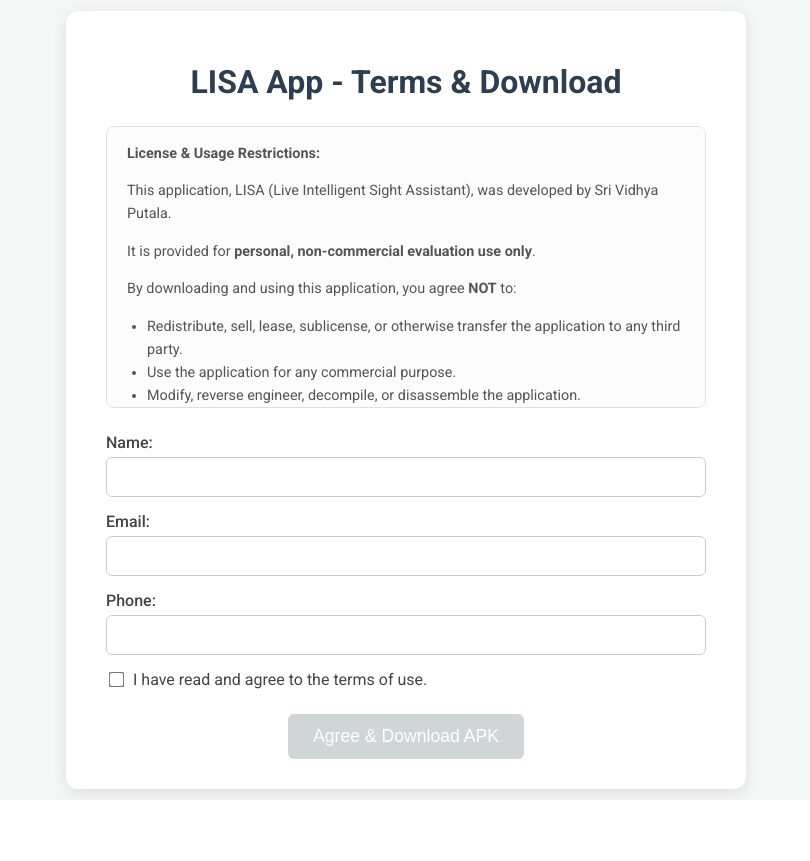
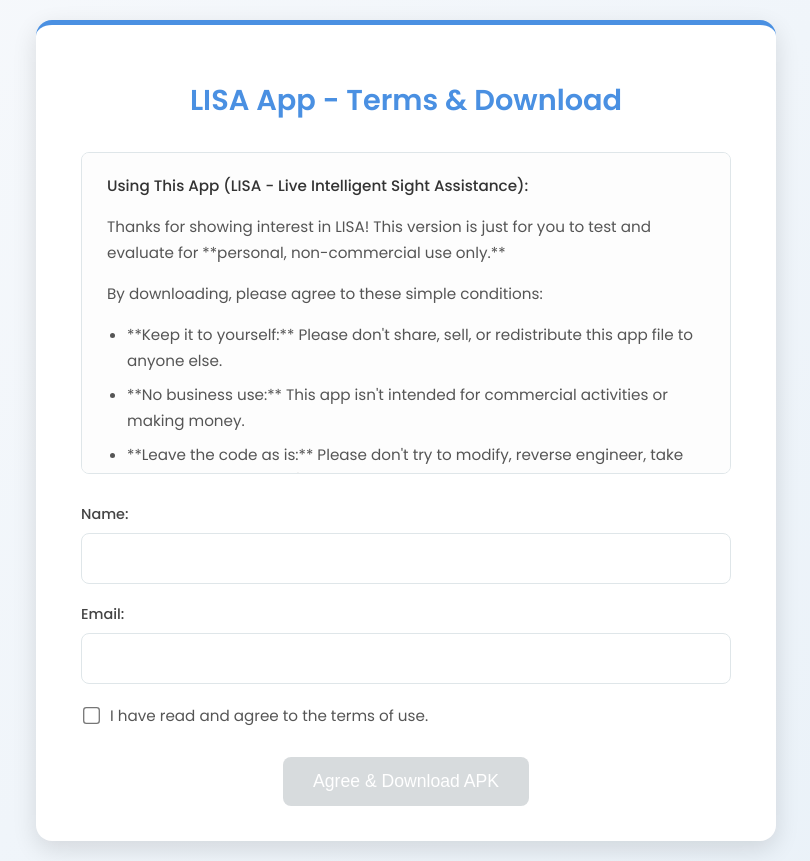
Before and after one commit to SVidhya4/app-agreement, a Flask app: page / in a window 1280 px wide. Shown: the whole page, without its empty margins (234-1044 px from the left). Before the commit the page ends 800 px from the top, so only its background shows below. Run offline with Flask 3, Linux system fonts and the light colour scheme.

Commit message:
Revised Server

```diff
--- a/server.py
+++ b/server.py
@@ -17,10 +17,9 @@ DATABASE_NAME = "lisa_app_agreements"
 COLLECTION_NAME = "agreements"
 
 # --- APK Download Link ---
-# Load APK_DOWNLOAD_URL from environment variable or use an empty default
 APK_DOWNLOAD_URL = os.environ.get('APK_DOWNLOAD_URL', '')
 
-# Function to get MongoDB collection and client
+# Function to get MongoDB connection
 def get_db_collection():
     client = None
     try:
@@ -34,7 +33,7 @@ def get_db_collection():
         print(f"Error connecting to MongoDB (ConnectionFailure): {e}")
         if client: client.close()
         return None, None
-    except Exception as e: # Catch other potential errors like configuration errors
+    except Exception as e:
         print(f"An unexpected error occurred connecting to MongoDB: {e}")
         if client: client.close()
         return None, None
@@ -42,7 +41,6 @@ def get_db_collection():
 # --- Route to display the agreement page ---
 @app.route('/')
 def index():
-    # Ensure agreement.html is in the 'templates' folder
     return render_template('agreement.html')
 
 # --- Route to handle the form submission ---
@@ -50,43 +48,37 @@ def index():
 def submit_agreement():
     name = request.form.get('user_name', '').strip()
     email = request.form.get('user_email', '').strip().lower() # Store email lowercase
-    phone = request.form.get('user_phone', '').strip()
+    # REMOVED: phone = request.form.get('user_phone', '').strip()
     agree = request.form.get('agree_terms')
 
     # --- Server-Side Validation ---
     if not name or not email:
-        flash("Name and Email are required.")
+        flash("Name and Email are required.", "error") # Added error category
         return redirect(url_for('index'))
     if agree != 'yes':
-        flash("You must agree to the terms.")
+        flash("You must agree to the terms.", "error")
         return redirect(url_for('index'))
-    # Check if download URL is configured
     if not APK_DOWNLOAD_URL:
-        flash("Download link is not configured.")
+        flash("Download link is not configured.", "error")
         print("ERROR: APK_DOWNLOAD_URL is not set.")
         return redirect(url_for('index'))
 
     # --- Connect to MongoDB ---
     collection, client = get_db_collection()
     if collection is None:
-        flash("Database connection error. Please try again later.")
+        flash("Database connection error. Please try again later.", "error")
         return redirect(url_for('index'))
 
-    # Default redirect is the download link
-    redirect_url = APK_DOWNLOAD_URL
+    redirect_url = APK_DOWNLOAD_URL # Default redirect is the download link
 
     try:
-        # --- Check for existing email or phone ---
-        query_conditions = [{"email": email}]
-        if phone:
-            query_conditions.append({"phone": phone})
-
-        existing_agreement = collection.find_one({"$or": query_conditions})
+        # --- Check for existing email ---
+        # REMOVED phone check from query
+        existing_agreement = collection.find_one({"email": email})
 
         if existing_agreement:
             # If entry exists, log it and prepare to redirect to download
-            print(f"Duplicate entry attempt for email: {email} or phone: {phone}. Redirecting to download.")
-            # redirect_url is already set to APK_DOWNLOAD_URL
+            print(f"Duplicate entry attempt for email: {email}. Redirecting to download.")
             pass # Skip insertion
 
         else:
@@ -94,33 +86,29 @@ def submit_agreement():
             agreement_doc = {
                 "name": name,
                 "email": email,
-                "phone": phone if phone else None,
+                # REMOVED: "phone": phone if phone else None,
                 "agreed_at": datetime.now(timezone.utc)
             }
             result = collection.insert_one(agreement_doc)
             print(f"Agreement recorded for new user: {name} ({email}) with ID: {result.inserted_id}")
-            # redirect_url remains APK_DOWNLOAD_URL
 
     # --- Error Handling ---
     except DuplicateKeyError as e:
-         # Race condition duplicate - still redirect to download
-         print(f"Duplicate key error (race condition) for email: {email} or phone: {phone}. Redirecting to download.")
-         pass # redirect_url is already APK_DOWNLOAD_URL
+         print(f"Duplicate key error (race condition) for email: {email}. Redirecting to download.")
+         pass # Still redirect to download
     except OperationFailure as e:
         print(f"Error during MongoDB operation: {e.details}")
-        flash("Database operation error. Please try again.")
-        redirect_url = url_for('index') # On DB error, redirect back to index
+        flash("Database operation error. Please try again.", "error")
+        redirect_url = url_for('index')
     except Exception as e:
         print(f"An unexpected error occurred: {e}")
-        flash("An unexpected error occurred. Please try again.")
-        redirect_url = url_for('index') # On other errors, redirect back to index
+        flash("An unexpected error occurred. Please try again.", "error")
+        redirect_url = url_for('index')
     finally:
         if client:
-            client.close() # Ensure the connection is closed
+            client.close()
 
     # --- Perform the redirect ---
-    # Will redirect to APK_DOWNLOAD_URL on success or duplicate,
-    # or back to index() on database/unexpected errors.
     return redirect(redirect_url)
 
 
--- /dev/null
+++ b/static/style.css
@@ -0,0 +1,201 @@
+:root {
+            --primary-color: #4a90e2; /* A slightly softer blue */
+            --secondary-color: #50e3c2; /* A teal accent */
+            --dark-text: #333;
+            --light-text: #555;
+            --background-light: #f7f9fc;
+            --background-card: #ffffff;
+            --border-color: #dfe6e9;
+            --error-color: #e74c3c;
+            --success-color: #2ecc71;
+            --disabled-color: #bdc3c7;
+        }
+
+        body {
+            font-family: 'Poppins', sans-serif; /* Changed font */
+            /* Subtle gradient background */
+            background: linear-gradient(135deg, var(--background-light) 0%, #e9f1f8 100%);
+            color: var(--dark-text);
+            margin: 0;
+            padding: 20px; /* Add padding for smaller screens */
+            display: flex;
+            justify-content: center;
+            align-items: center;
+            min-height: 100vh;
+            box-sizing: border-box;
+        }
+
+        .container {
+            background-color: var(--background-card);
+            padding: 35px 45px;
+            border-radius: 16px; /* More rounded */
+            box-shadow: 0 8px 25px rgba(0, 0, 0, 0.12); /* Slightly stronger shadow */
+            max-width: 650px;
+            width: 100%; /* Adjust width for responsiveness */
+            text-align: center;
+            border-top: 5px solid var(--primary-color); /* Accent border */
+        }
+
+        h1 {
+            color: var(--primary-color);
+            margin-bottom: 30px;
+            font-weight: 600; /* Slightly less bold */
+            font-size: 1.8em;
+        }
+        /* Optional: Add LISA logo */
+        .logo {
+             width: 60px; /* Adjust size as needed */
+             height: auto;
+             margin-bottom: 20px;
+             opacity: 0.8;
+        }
+
+        .terms {
+            border: 1px solid var(--border-color);
+            border-radius: 8px;
+            padding: 20px 25px;
+            margin-bottom: 30px;
+            background-color: #fdfdfd;
+            max-height: 280px;
+            overflow-y: auto;
+            text-align: left;
+            line-height: 1.7;
+            font-size: 0.95em;
+            color: var(--light-text);
+        }
+
+        .terms p:first-child, .terms p:last-child {
+            margin-top: 0;
+            margin-bottom: 0;
+        }
+         .terms strong {
+            color: var(--dark-text);
+            font-weight: 500;
+         }
+
+        .terms ul {
+            padding-left: 20px;
+            margin-top: 10px;
+            margin-bottom: 15px;
+        }
+         .terms li {
+             margin-bottom: 8px;
+         }
+
+        label {
+            display: block;
+            margin-bottom: 8px;
+            text-align: left;
+            font-weight: 500;
+            color: #444;
+            font-size: 0.9em;
+        }
+
+        input[type="text"], input[type="email"], input[type="tel"] {
+            width: 100%;
+            padding: 12px 15px;
+            margin-bottom: 20px;
+            box-sizing: border-box;
+            border: 1px solid var(--border-color);
+            border-radius: 8px;
+            font-size: 1em;
+            font-family: 'Poppins', sans-serif;
+            transition: border-color 0.3s ease, box-shadow 0.3s ease;
+        }
+
+        input:focus {
+            border-color: var(--primary-color);
+            box-shadow: 0 0 0 3px rgba(74, 144, 226, 0.2); /* Subtle glow on focus */
+            outline: none;
+        }
+
+        .checkbox-container {
+            text-align: left;
+            margin-bottom: 30px;
+            display: flex;
+            align-items: center;
+            cursor: pointer; /* Make the whole area clickable */
+        }
+
+        .checkbox-container input[type="checkbox"] {
+            margin-right: 12px;
+            width: auto;
+            transform: scale(1.3); /* Slightly larger checkbox */
+            accent-color: var(--primary-color); /* Color the checkbox */
+             cursor: pointer;
+        }
+
+        .checkbox-container label {
+            margin-bottom: 0;
+            font-weight: 400; /* Normal weight */
+            font-size: 0.95em;
+            color: var(--light-text);
+             cursor: pointer;
+        }
+
+        button {
+            padding: 14px 30px;
+            font-size: 1.1em;
+            font-weight: 500;
+            cursor: pointer;
+            border: none;
+            border-radius: 8px;
+            background-color: var(--primary-color);
+            color: white;
+            transition: background-color 0.3s ease, transform 0.1s ease, box-shadow 0.3s ease;
+            box-shadow: 0 4px 6px rgba(50, 50, 93, 0.11), 0 1px 3px rgba(0, 0, 0, 0.08);
+        }
+
+        button:hover:not(:disabled) {
+            background-color: #3a7bc8; /* Slightly adjusted hover blue */
+            transform: translateY(-2px); /* Slight lift on hover */
+             box-shadow: 0 7px 14px rgba(50, 50, 93, 0.1), 0 3px 6px rgba(0, 0, 0, 0.08);
+        }
+         button:active:not(:disabled) {
+             transform: translateY(1px); /* Push down on click */
+         }
+
+        button:disabled {
+            background-color: var(--disabled-color);
+            opacity: 0.6;
+            cursor: not-allowed;
+            box-shadow: none;
+        }
+
+        .error-message {
+            color: var(--error-color);
+            font-size: 0.85em;
+            margin-top: -20px; /* Pull up below checkbox */
+            margin-bottom: 20px;
+            text-align: left;
+            font-weight: 500;
+        }
+         /* Style for flashed messages from Flask */
+        .flash-messages {
+             list-style: none;
+             padding: 0;
+             margin-bottom: 20px;
+         }
+         .flash-messages li {
+             padding: 10px 15px;
+             border-radius: 6px;
+             margin-bottom: 10px;
+             font-weight: 500;
+         }
+         .flash-messages .success { background-color: #d4edda; color: #155724; border: 1px solid #c3e6cb;}
+         .flash-messages .error { background-color: #f8d7da; color: #721c24; border: 1px solid #f5c6cb;}
+
+         /* Optional: Add spinner for submit button */
+         .spinner {
+            display: inline-block;
+            width: 18px;
+            height: 18px;
+            border: 3px solid rgba(255,255,255,.3);
+            border-radius: 50%;
+            border-top-color: #fff;
+            animation: spin 1s ease-in-out infinite;
+            margin-left: 10px;
+            vertical-align: middle;
+            display: none; /* Hide by default */
+        }
+        @keyframes spin { to { transform: rotate(360deg); } }
--- a/templates/agreement.html
+++ b/templates/agreement.html
@@ -6,131 +6,52 @@
     <title>LISA App - Terms & Download</title>
     <link rel="preconnect" href="https://fonts.googleapis.com">
     <link rel="preconnect" href="https://fonts.gstatic.com" crossorigin>
-    <link href="https://fonts.googleapis.com/css2?family=Roboto:wght@400;500;700&display=swap" rel="stylesheet">
-    <style>
-        body {
-            font-family: 'Roboto', sans-serif;
-            background-color: #f4f7f6; /* Light gray background */
-            color: #333; /* Darker text */
-            margin: 0;
-            padding: 0;
-            display: flex;
-            justify-content: center;
-            align-items: center;
-            min-height: 100vh;
-        }
-
-        .container {
-            background-color: #ffffff; /* White card */
-            padding: 30px 40px;
-            border-radius: 12px; /* Rounded corners */
-            box-shadow: 0 4px 15px rgba(0, 0, 0, 0.1); /* Subtle shadow */
-            max-width: 600px;
-            width: 90%;
-            text-align: center;
-        }
-
-        h1 {
-            color: #2c3e50; /* Dark blue-gray heading */
-            margin-bottom: 25px;
-            font-weight: 700;
-        }
-
-        .terms {
-            border: 1px solid #e0e0e0; /* Lighter border */
-            border-radius: 8px;
-            padding: 15px 20px;
-            margin-bottom: 25px;
-            background-color: #fcfcfc;
-            max-height: 250px; /* Increased height */
-            overflow-y: auto; /* Enable scrolling */
-            text-align: left; /* Align terms text left */
-            line-height: 1.6;
-            font-size: 0.9em;
-            color: #555;
-        }
-
-        .terms p:first-child {
-            margin-top: 0;
-        }
-
-        .terms ul {
-            padding-left: 20px;
-        }
-        label { display: block; margin-bottom: 5px; text-align: left; font-weight: 500; color: #444; }
-        input[type="text"], input[type="email"], input[type="tel"] {
-            width: 100%;
-            padding: 10px 12px;
-            margin-bottom: 15px;
-            box-sizing: border-box;
-            border: 1px solid #ccc;
-            border-radius: 6px;
-            font-size: 1em;
-            transition: border-color 0.3s ease;
-        }
-        input:focus { border-color: #3498db; outline: none; }
-        .checkbox-container { text-align: left; margin-bottom: 25px; display: flex; align-items: center; }
-        .checkbox-container input { margin-right: 10px; width: auto; transform: scale(1.2); }
-        .checkbox-container label { margin-bottom: 0; font-weight: normal; } /* Label next to checkbox */
-        button {
-            padding: 12px 25px;
-            font-size: 1.1em;
-            font-weight: 500;
-            cursor: pointer;
-            border: none;
-            border-radius: 6px;
-            background-color: #3498db; /* Primary blue */
-            color: white;
-            transition: background-color 0.3s ease, opacity 0.3s ease;
-        }
-
-        button:hover:not(:disabled) {
-            background-color: #2980b9; /* Darker blue on hover */
-        }
-
-        button:disabled {
-            background-color: #bdc3c7; /* Gray when disabled */
-            opacity: 0.7;
-            cursor: not-allowed;
-        }
-        .error-message { color: #e74c3c; font-size: 0.9em; margin-top: -10px; margin-bottom: 15px; text-align: left; }
-    </style>
+    <link href="https://fonts.googleapis.com/css2?family=Poppins:wght@400;500;600;700&display=swap" rel="stylesheet">
+    <link rel="stylesheet" href="{{ url_for('static', filename='style.css') }}">
 </head>
 <body>
     <div class="container">
         <h1>LISA App - Terms & Download</h1>
 
+        {% with messages = get_flashed_messages(with_categories=true) %}
+          {% if messages %}
+            <ul class="flash-messages">
+            {% for category, message in messages %}
+              <li class="{{ category or 'message' }}">{{ message }}</li>
+            {% endfor %}
+            </ul>
+          {% endif %}
+        {% endwith %}
+
         <div class="terms">
-            <p><strong>License & Usage Restrictions:</strong></p>
-            <p>This application, LISA (Live Intelligent Sight Assistant), was developed by Sri Vidhya Putala.</p>
-            <p>It is provided for <strong>personal, non-commercial evaluation use only</strong>.</p>
-            <p>By downloading and using this application, you agree <strong>NOT</strong> to:</p>
+            <p><strong>Using This App (LISA - Live Intelligent Sight Assistance):</strong></p>
+            <p>Thanks for showing interest in LISA! This version is just for you to test and evaluate for **personal, non-commercial use only.**</p>
+            <p>By downloading, please agree to these simple conditions:</p>
             <ul>
-                <li>Redistribute, sell, lease, sublicense, or otherwise transfer the application to any third party.</li>
-                <li>Use the application for any commercial purpose.</li>
-                <li>Modify, reverse engineer, decompile, or disassemble the application.</li>
-                <li>Claim authorship of the application or include it in any resume, portfolio, curriculum vitae, or academic submission (other than the original author's).</li>
-            </ul>
-            <p>All ownership, copyright, and intellectual property rights remain with Sri Vidhya Putala.</p>
-             <p>Copyright © 2025 Sri Vidhya Putala. All rights reserved.</p>
+                <li>**Keep it to yourself:** Please don't share, sell, or redistribute this app file to anyone else.</li>
+                <li>**No business use:** This app isn't intended for commercial activities or making money.</li>
+                <li>**Leave the code as is:** Please don't try to modify, reverse engineer, take apart, or copy the app's code.</li>
+                </ul>
+            <p>Copyright © 2025 Sri Vidhya Putala. All rights reserved.</p>
         </div>
 
-        <form id="agreementForm" action="/submit" method="POST">
+        <form id="agreementForm" action="{{ url_for('submit_agreement') }}" method="POST">
             <label for="nameInput">Name:</label>
             <input type="text" id="nameInput" name="user_name" required>
 
             <label for="emailInput">Email:</label>
             <input type="email" id="emailInput" name="user_email" required>
 
-            <label for="phoneInput">Phone:</label>
-            <input type="tel" id="phoneInput" name="user_phone"> <div class="checkbox-container">
+            <div class="checkbox-container">
                 <input type="checkbox" id="agreeCheckbox" name="agree_terms" value="yes" required>
                 <label for="agreeCheckbox">I have read and agree to the terms of use.</label>
             </div>
-             <div id="checkboxError" class="error-message" style="display: none;">You must agree to the terms.</div>
+            <div id="checkboxError" class="error-message" style="display: none;">You must agree to the terms to proceed.</div>
 
-
-            <button type="submit" id="submitButton" disabled>Agree & Download APK</button>
+            <button type="submit" id="submitButton" disabled>
+                Agree & Download APK
+                <span class="spinner"></span>
+            </button>
         </form>
     </div>
 
@@ -139,22 +60,26 @@
     const submitButton = document.getElementById('submitButton');
     const checkboxError = document.getElementById('checkboxError');
     const form = document.getElementById('agreementForm');
+    const spinner = submitButton.querySelector('.spinner');
 
     // Enable button only when checkbox is checked
     agreeCheckbox.addEventListener('change', function() {
         submitButton.disabled = !this.checked;
-        checkboxError.style.display = this.checked ? 'none' : 'block';
+        checkboxError.style.display = 'none'; // Hide error when checkbox is changed
     });
 
-    // Optional: Basic form validation before submit (though backend validation is crucial)
     form.addEventListener('submit', function(event) {
+        // Double-check checkbox on submit
         if (!agreeCheckbox.checked) {
             checkboxError.style.display = 'block';
-            event.preventDefault(); // Stop form submission if checkbox isn't checked
+            event.preventDefault(); // Stop form submission
         } else {
-             checkboxError.style.display = 'none';
+            checkboxError.style.display = 'none';
+            // Show spinner and disable button on successful submission attempt
+            submitButton.disabled = true;
+            spinner.style.display = 'inline-block';
+            submitButton.style.opacity = '0.8';
         }
-        // Add more basic checks for name/email format if desired
     });
 </script>
 
```
